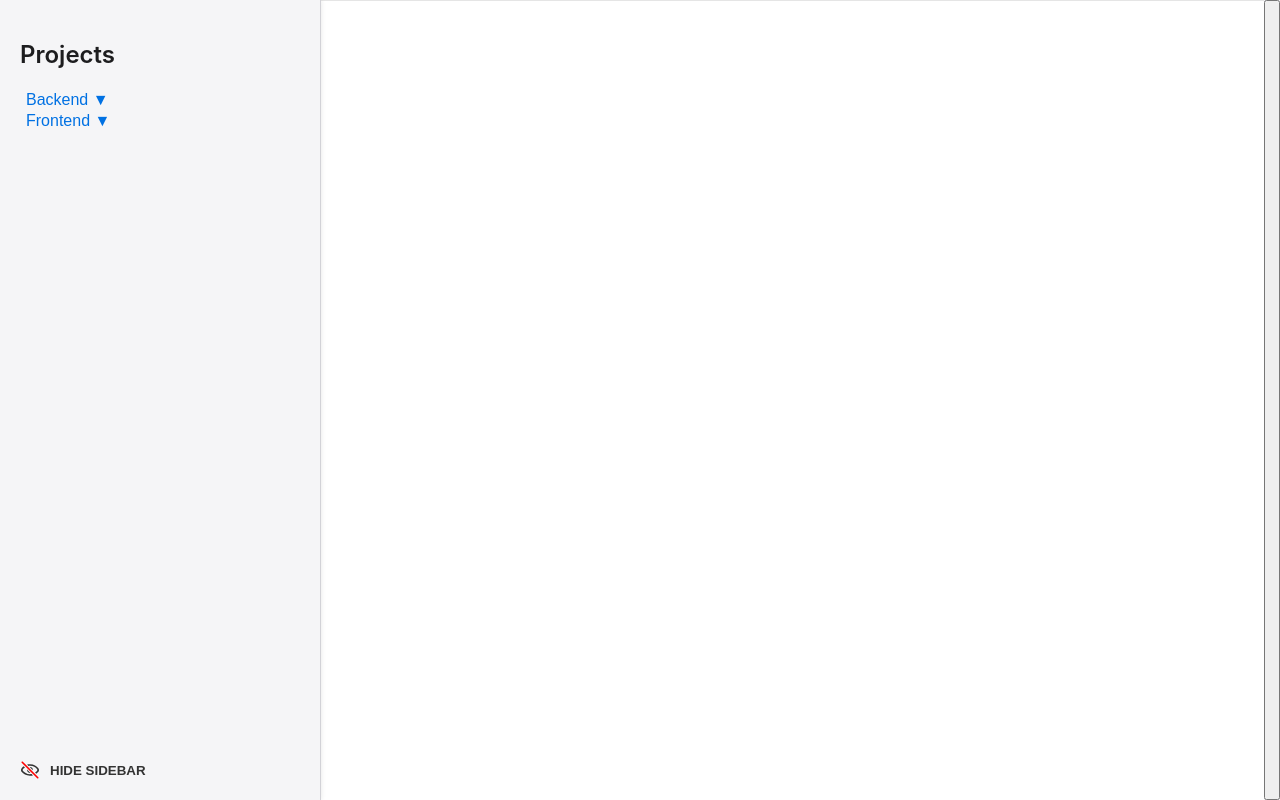
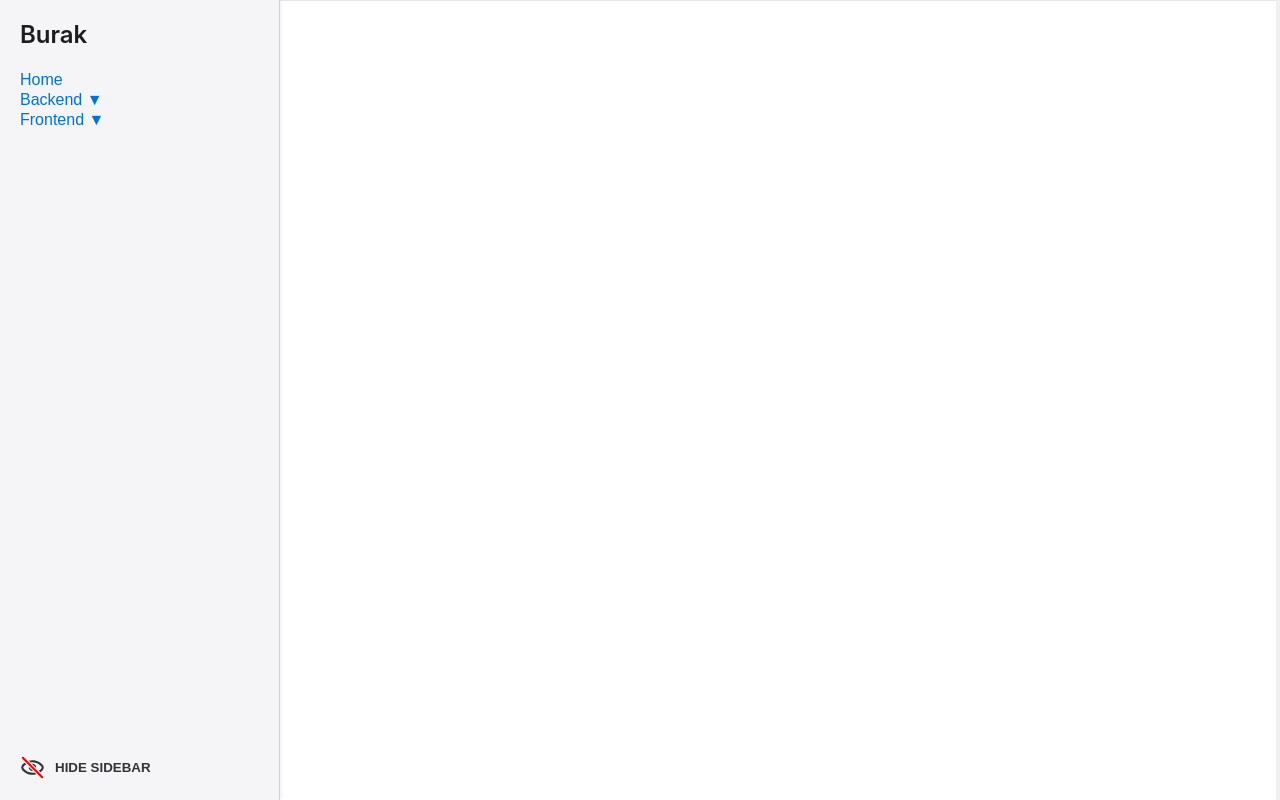
Before and after one commit to BuraYu/portfolioV2, a React (Create React App) app: page / in a window 1280 px wide. Built offline with nearby package versions, Linux system fonts and the light colour scheme.

Commit message:
add home link, changed show sidebar button

```diff
--- a/src/App.css
+++ b/src/App.css
@@ -6,11 +6,23 @@ body {
   background-color: #f5f5f7;
 }
 
+* {
+  padding: 0;
+  margin: 0;
+  box-sizing: border-box;
+}
+
 .App {
   display: flex;
   height: 100vh;
   overflow: hidden;
   position: relative;
+}
+
+.sidebar > a {
+  text-decoration: none;
+  color: #0071e3;
+  font-family: Arial, Helvetica, sans-serif;
 }
 
 /* Sidebar Styling */
@@ -44,7 +56,7 @@ body {
 .accordion-button {
   background: none;
   border: none;
-  font-size: 16px;
+  font-size: 1rem;
   font-weight: 500;
   color: #0071e3;
   text-align: left;
@@ -121,8 +133,21 @@ body {
 }
 
 .show-sidebar {
-  color: #333;
-  font-weight: 600;
-  text-transform: uppercase;
+  position: fixed;
+  left: 0;
+  top: 86%;
+  transform: translateY(-50%);
+  background-color: #0071e3;
+  color: #ffffff;
+  padding: 0px 1px;
+  border-radius: 0 8px 8px 0;
+  writing-mode: vertical-rl;
+  font-size: 12px;
+  font-weight: bold;
+  cursor: pointer;
+  transition: all 0.3s ease-in-out;
+}
 
+.show-sidebar:hover {
+  background-color: #19518a;
 }
--- a/src/App.js
+++ b/src/App.js
@@ -75,8 +75,13 @@ const App = () => {
     <Router>
       <div className="App">
         <div className={`sidebar ${toggleSidebar ? "active" : "hidden"}`}>
-          <h2>Projects</h2>
-
+          <h2>Burak</h2>
+          <a
+            href="https://portfolio-v2-seven-lilac.vercel.app/"
+            className="home"
+          >
+            Home
+          </a>
           {/* Backend Accordion */}
           <div>
             <button onClick={toggleBackend} className="accordion-button">
@@ -146,8 +151,8 @@ const App = () => {
           {toggleSidebar ? (
             <div className="hide-sidebar-label hide-sidebar">
               <svg
-                width="20px"
-                height="20px"
+                width="25px"
+                height="25px"
                 viewBox="0 0 24 24"
                 fill="none"
                 xmlns="http://www.w3.org/2000/svg"
@@ -188,14 +193,14 @@ const App = () => {
                   <g id="Vector">
                     <path
                       d="M3.5868 13.7788C5.36623 15.5478 8.46953 17.9999 12.0002 17.9999C15.5308 17.9999 18.6335 15.5478 20.413 13.7788C20.8823 13.3123 21.1177 13.0782 21.2671 12.6201C21.3738 12.2933 21.3738 11.7067 21.2671 11.3799C21.1177 10.9218 20.8823 10.6877 20.413 10.2211C18.6335 8.45208 15.5308 6 12.0002 6C8.46953 6 5.36623 8.45208 3.5868 10.2211C3.11714 10.688 2.88229 10.9216 2.7328 11.3799C2.62618 11.7067 2.62618 12.2933 2.7328 12.6201C2.88229 13.0784 3.11714 13.3119 3.5868 13.7788Z"
-                      stroke="#333"
+                      stroke="#fff"
                       stroke-width="2"
                       stroke-linecap="round"
                       stroke-linejoin="round"
                     />
                     <path
                       d="M10 12C10 13.1046 10.8954 14 12 14C13.1046 14 14 13.1046 14 12C14 10.8954 13.1046 10 12 10C10.8954 10 10 10.8954 10 12Z"
-                      stroke="#333"
+                      stroke="#fff"
                       stroke-width="2"
                       stroke-linecap="round"
                       stroke-linejoin="round"
@@ -203,7 +208,7 @@ const App = () => {
                   </g>
                 </g>
               </svg>
-              <span className="show-sidebar-font">Show Sidebar</span>
+              <span className="show-sidebar-font"></span>
             </div>
           )}
         </button>
```
